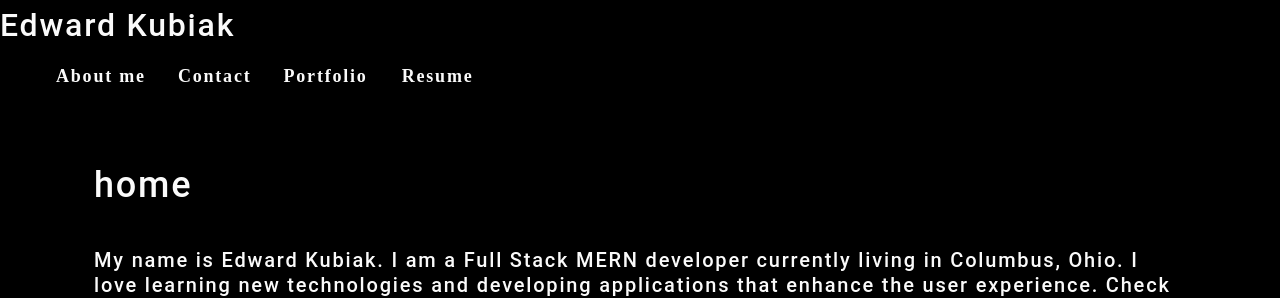
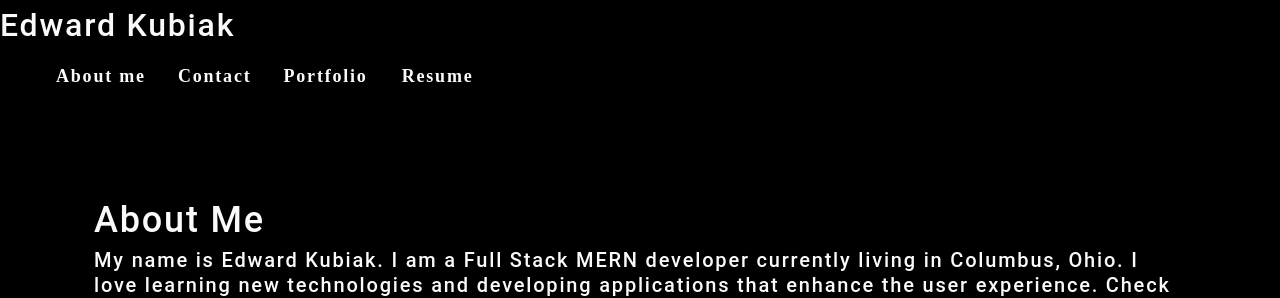
Before and after one commit to ek33450505/curly-umbrella, a React (Create React App) app: page / in a window 1280 px wide. Shown: the top 298 px of the page. Built offline with nearby package versions, Linux system fonts and the light colour scheme.

Commit message:
fixed page titles

```diff
--- a/src/App.js
+++ b/src/App.js
@@ -25,7 +25,7 @@ function App() {
     <div>
       <Nav seletected={selectedPage} onSelect={setPage} />
       <main>
-        { <h1>{selectedPage}</h1> }
+        {/* { <h1>{selectedPage}</h1> } */}
 
         { router(selectedPage) }
 
--- a/src/components/About/index.js
+++ b/src/components/About/index.js
@@ -4,7 +4,7 @@ import coverImage from "../../assets/cover/cover-image.jpeg";
 function About() {
     return (
         <section className="my-5">
-            {/* <h1 id="about">About Me</h1> */}
+            <h1 id="about">About Me</h1>
                 <h5>My name is Edward Kubiak. I am a Full Stack MERN developer currently living in Columbus, Ohio. I love learning new technologies and developing applications that enhance the user experience. Check out my portfolio and resume to learn more about me and my work!</h5>
                     <img src={coverImage} class="center" className="my-2" alt="cover" />
         </section>
--- a/src/components/Contact/index.js
+++ b/src/components/Contact/index.js
@@ -38,7 +38,7 @@ function ContactForm() {
 
   return (
     <section>
-      {/* <h1 data-testid="h1tag">Contact me</h1> */}
+      <h1 data-testid="h1tag">Contact me</h1>
       <form id="contact-form" onSubmit={handleSubmit}>
         <div>
           <label htmlFor="name">Name:</label>
--- a/src/components/Portfolio/index.js
+++ b/src/components/Portfolio/index.js
@@ -10,6 +10,7 @@ import deepThoughts from "../../assets/images/deepThoughts.png";
 function Portfolio() {
     return (
       <section>
+        <h1 data-testid="h1tag">Portfolio</h1>
         <a href="https://ek33450505.github.io/run-buddy/">
             <img
                 src={runBuddy}
```
